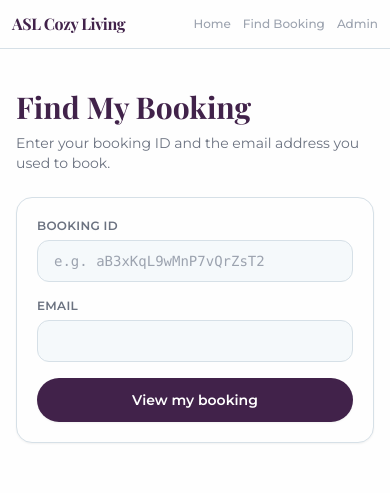
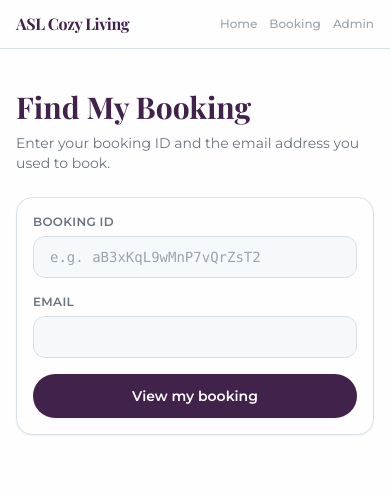
Before and after one commit to sydney147/ASL_Booking_Website, a Next.js app: page /my-booking in a window 390 px wide. Shown: the top 493 px of the page. Built offline with nearby package versions, Linux system fonts and the light colour scheme.

Commit message:
Mobile polish: tighter padding, shorter nav label, responsive card sizing

```diff
--- a/app/globals.css
+++ b/app/globals.css
@@ -36,6 +36,6 @@ html, body {
     @apply block text-xs font-semibold text-gray-500 mb-1.5 uppercase tracking-wide;
   }
   .card {
-    @apply rounded-2xl bg-brand-white p-5 shadow-sm border border-brand-light;
+    @apply rounded-2xl bg-brand-white p-4 sm:p-5 shadow-sm border border-brand-light;
   }
 }
--- a/app/layout.tsx
+++ b/app/layout.tsx
@@ -23,13 +23,16 @@ export default function RootLayout({ children }: { children: React.ReactNode })
       </head>
       <body className="font-sans min-h-screen flex flex-col bg-brand-white">
         <header className="sticky top-0 z-30 bg-brand-white/95 backdrop-blur border-b border-brand-light">
-          <div className="w-full px-3 sm:px-8 py-3 sm:py-4 flex items-center justify-between gap-2">
+          <div className="w-full px-4 sm:px-8 py-3 sm:py-4 flex items-center justify-between gap-2">
             <Link href="/" className="font-display text-base sm:text-2xl text-brand-primary tracking-tight whitespace-nowrap">
               ASL Cozy Living
             </Link>
             <nav className="flex items-center gap-3 sm:gap-7 text-xs sm:text-sm font-medium text-gray-400 whitespace-nowrap">
               <Link href="/" className="hover:text-brand-primary transition-colors">Home</Link>
-              <Link href="/my-booking" className="hover:text-brand-primary transition-colors">Find Booking</Link>
+              <Link href="/my-booking" className="hover:text-brand-primary transition-colors">
+                <span className="sm:hidden">Booking</span>
+                <span className="hidden sm:inline">Find Booking</span>
+              </Link>
               <Link href="/admin" className="hover:text-brand-primary transition-colors">Admin</Link>
             </nav>
           </div>
--- a/app/units/[id]/page.tsx
+++ b/app/units/[id]/page.tsx
@@ -71,7 +71,7 @@ export default async function UnitBookingPage({ params }: { params: { id: string
         </div>
       </div>
 
-      <div className="max-w-4xl mx-auto px-5 py-7">
+      <div className="max-w-4xl mx-auto px-4 sm:px-5 py-5 sm:py-7">
 
         {/* Price */}
         <div className="flex items-baseline gap-1.5 mb-5">
--- a/components/BookingForm.tsx
+++ b/components/BookingForm.tsx
@@ -226,7 +226,7 @@ export default function BookingForm({ unit }: Props) {
 
   // ── render ──────────────────────────────────────────────────────
   return (
-    <div className="grid lg:grid-cols-3 gap-6">
+    <div className="grid lg:grid-cols-3 gap-4 lg:gap-6">
 
       {/* ── LEFT COLUMN ─────────────────────────────────────────── */}
       <div className="lg:col-span-2 space-y-5">
```
